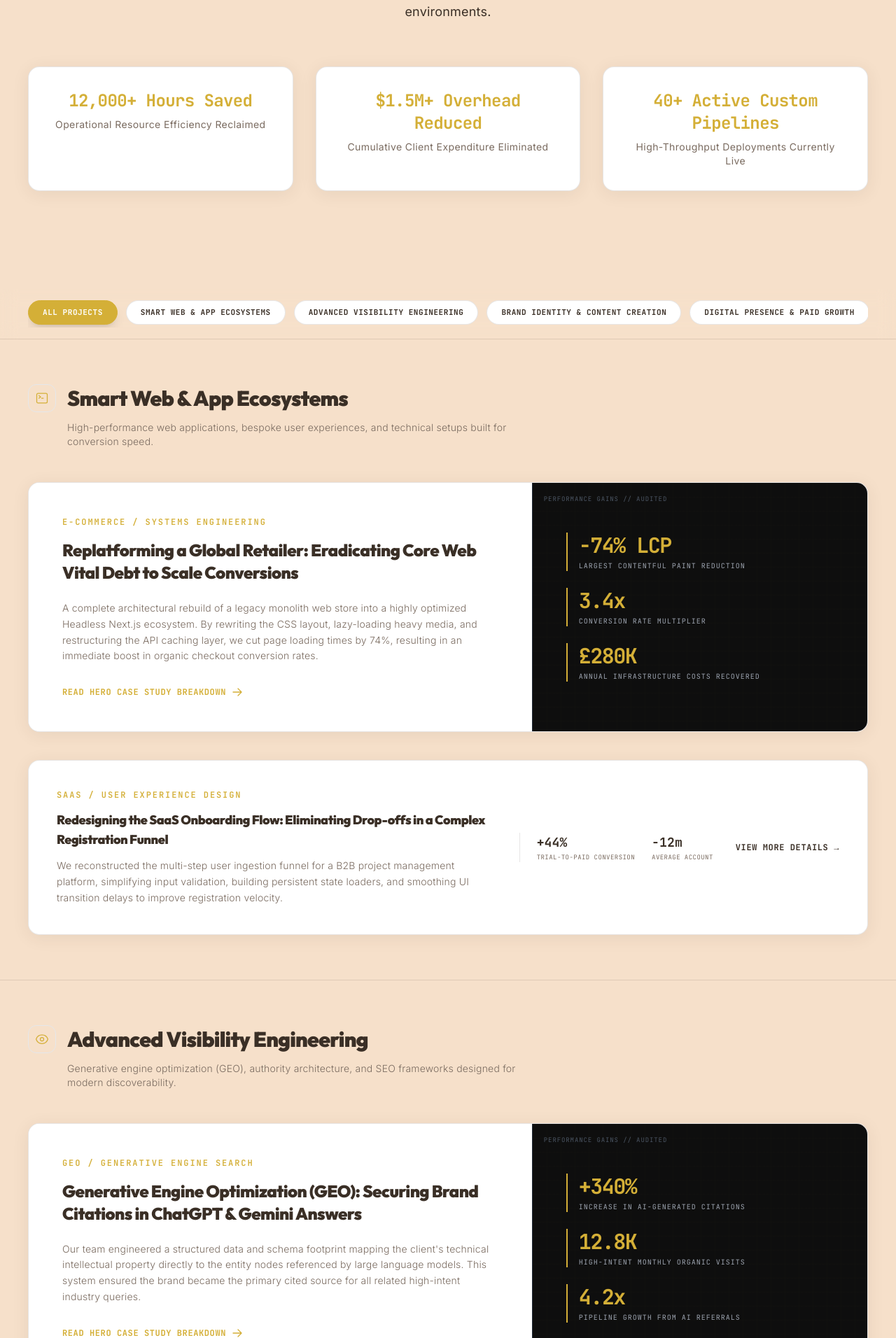
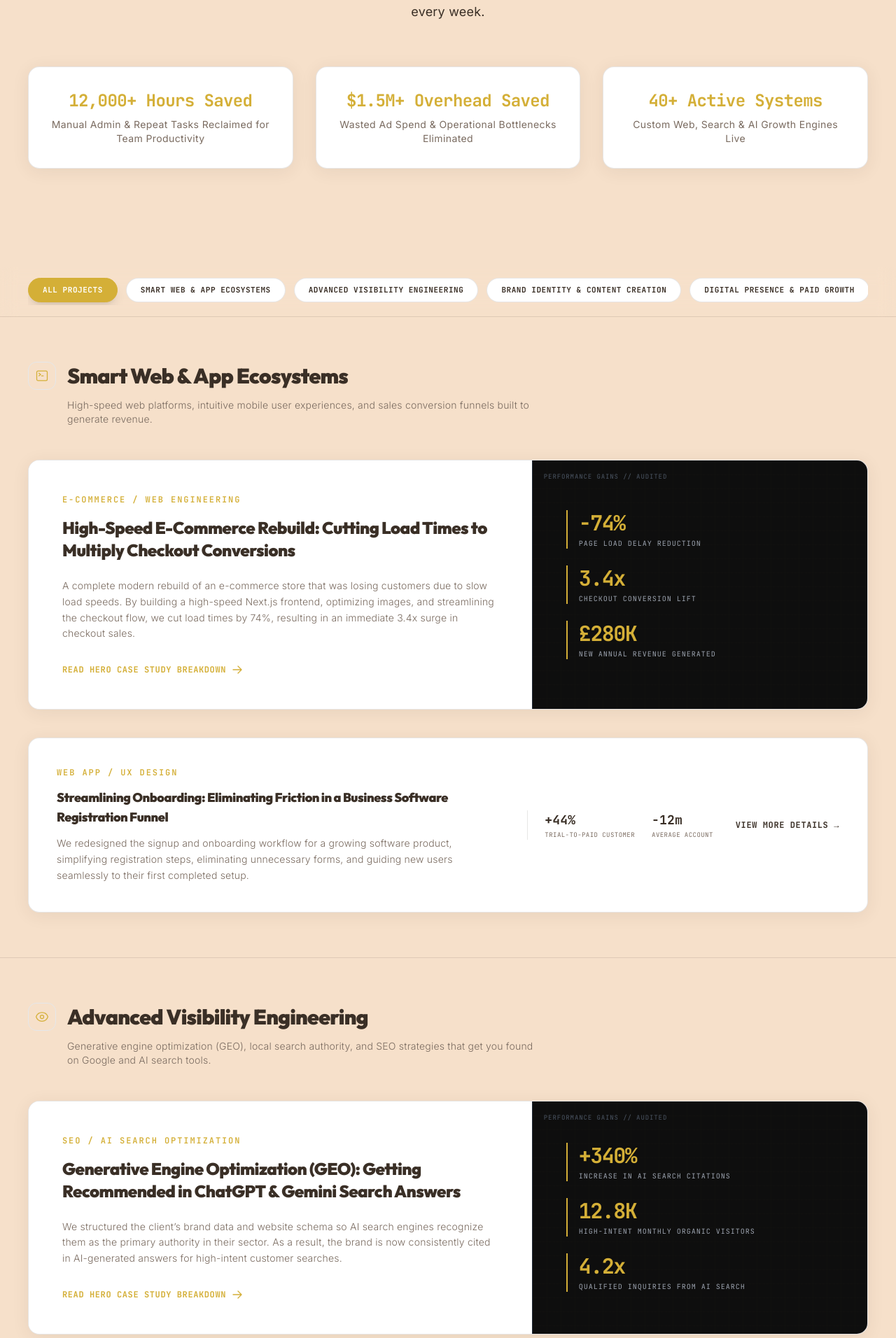
Before and after one commit to malackbwanapro-web/goldfish-digital-site, a Next.js app: page /portfolio in a window 1280 px wide. Shown: the part 508-2420 px from the top of the page at 70% size. Built offline with nearby package versions, Linux system fonts and the light colour scheme.

Commit message:
Refactored Work/Portfolio page copy to clear, high-impact SME growth language

```diff
--- a/app/portfolio/data/portfolioData.ts
+++ b/app/portfolio/data/portfolioData.ts
@@ -25,37 +25,37 @@ export const PORTFOLIO_CATEGORIES: PortfolioCategory[] = [
     name: 'Smart Web & App Ecosystems',
     slug: 'smart-web-app-ecosystems',
     description:
-      'High-performance web applications, bespoke user experiences, and technical setups built for conversion speed.',
+      'High-speed web platforms, intuitive mobile user experiences, and sales conversion funnels built to generate revenue.',
   },
   {
     name: 'Advanced Visibility Engineering',
     slug: 'advanced-visibility-engineering',
     description:
-      'Generative engine optimization (GEO), authority architecture, and SEO frameworks designed for modern discoverability.',
+      'Generative engine optimization (GEO), local search authority, and SEO strategies that get you found on Google and AI search tools.',
   },
   {
     name: 'Brand Identity & Content Creation',
     slug: 'brand-identity-content-creation',
     description:
-      'Premium visual identity systems, authority content campaigns, and custom high-fidelity media production.',
+      'Premium brand identity systems, video production, and authority content designed to elevate credibility and command higher pricing.',
   },
   {
     name: 'Digital Presence & Paid Growth',
     slug: 'digital-presence-paid-growth',
     description:
-      'Predictable paid media strategies, funnel optimization, and precision-targeted campaigns that scale ROI.',
+      'High-ROAS Meta & Google Ad campaigns and B2B lead generation funnels engineered to lower your customer acquisition cost.',
   },
   {
     name: 'AI Automation for SMEs',
     slug: 'ai-automation-sme',
     description:
-      'Operational automation frameworks, custom AI agents, and WhatsApp lead-handling integrations.',
+      'Practical AI agents, 24/7 WhatsApp lead assistants, and CRM automation loops that save your team 20+ hours per week.',
   },
   {
     name: 'Strategic Analytics & Audits',
     slug: 'strategic-analytics-audits',
     description:
-      'Advanced event taxonomy tracking, performance auditing, and decision-ready data infrastructure.',
+      'GA4 event tracking, conversion audit reports, and decision-ready dashboards that eliminate wasted marketing ad spend.',
   },
 ];
 
@@ -67,30 +67,30 @@ export const PORTFOLIO_PROJECTS: ProjectCaseStudy[] = [
     slug: 'ecommerce-speed-replatforming',
     category: 'Smart Web & App Ecosystems',
     categorySlug: 'smart-web-app-ecosystems',
-    tagLabel: 'E-COMMERCE / SYSTEMS ENGINEERING',
-    title: 'Replatforming a Global Retailer: Eradicating Core Web Vital Debt to Scale Conversions',
+    tagLabel: 'E-COMMERCE / WEB ENGINEERING',
+    title: 'High-Speed E-Commerce Rebuild: Cutting Load Times to Multiply Checkout Conversions',
     description:
-      'A complete architectural rebuild of a legacy monolith web store into a highly optimized Headless Next.js ecosystem. By rewriting the CSS layout, lazy-loading heavy media, and restructuring the API caching layer, we cut page loading times by 74%, resulting in an immediate boost in organic checkout conversion rates.',
+      'A complete modern rebuild of an e-commerce store that was losing customers due to slow load speeds. By building a high-speed Next.js frontend, optimizing images, and streamlining the checkout flow, we cut load times by 74%, resulting in an immediate 3.4x surge in checkout sales.',
     isHero: true,
     metrics: [
-      { value: '-74% LCP', label: 'Largest Contentful Paint Reduction' },
-      { value: '3.4x', label: 'Conversion Rate Multiplier' },
-      { value: '£280K', label: 'Annual Infrastructure Costs Recovered' },
+      { value: '-74%', label: 'Page Load Delay Reduction' },
+      { value: '3.4x', label: 'Checkout Conversion Lift' },
+      { value: '£280K', label: 'New Annual Revenue Generated' },
     ],
   },
   {
     slug: 'b2b-saas-onboarding-rebuild',
     category: 'Smart Web & App Ecosystems',
     categorySlug: 'smart-web-app-ecosystems',
-    tagLabel: 'SaaS / USER EXPERIENCE DESIGN',
-    title: 'Redesigning the SaaS Onboarding Flow: Eliminating Drop-offs in a Complex Registration Funnel',
+    tagLabel: 'WEB APP / UX DESIGN',
+    title: 'Streamlining Onboarding: Eliminating Friction in a Business Software Registration Funnel',
     description:
-      'We reconstructed the multi-step user ingestion funnel for a B2B project management platform, simplifying input validation, building persistent state loaders, and smoothing UI transition delays to improve registration velocity.',
+      'We redesigned the signup and onboarding workflow for a growing software product, simplifying registration steps, eliminating unnecessary forms, and guiding new users seamlessly to their first completed setup.',
     isHero: false,
     metrics: [
-      { value: '+44%', label: 'Trial-to-Paid Conversion Lift' },
-      { value: '-12m', label: 'Average Account Setup Time' },
-      { value: '98%', label: 'Ingestion Pipeline Data Sync Rate' },
+      { value: '+44%', label: 'Trial-to-Paid Customer Conversion' },
+      { value: '-12m', label: 'Average Account Setup Time Saved' },
+      { value: '98%', label: 'Successful Account Completion Rate' },
     ],
   },
 
@@ -101,30 +101,30 @@ export const PORTFOLIO_PROJECTS: ProjectCaseStudy[] = [
     slug: 'ai-search-citation-rebuild',
     category: 'Advanced Visibility Engineering',
     categorySlug: 'advanced-visibility-engineering',
-    tagLabel: 'GEO / GENERATIVE ENGINE SEARCH',
-    title: 'Generative Engine Optimization (GEO): Securing Brand Citations in ChatGPT & Gemini Answers',
+    tagLabel: 'SEO / AI SEARCH OPTIMIZATION',
+    title: 'Generative Engine Optimization (GEO): Getting Recommended in ChatGPT & Gemini Search Answers',
     description:
-      'Our team engineered a structured data and schema footprint mapping the client\'s technical intellectual property directly to the entity nodes referenced by large language models. This system ensured the brand became the primary cited source for all related high-intent industry queries.',
+      'We structured the client’s brand data and website schema so AI search engines recognize them as the primary authority in their sector. As a result, the brand is now consistently cited in AI-generated answers for high-intent customer searches.',
     isHero: true,
     metrics: [
-      { value: '+340%', label: 'Increase in AI-Generated Citations' },
-      { value: '12.8K', label: 'High-Intent Monthly Organic Visits' },
-      { value: '4.2x', label: 'Pipeline Growth from AI Referrals' },
+      { value: '+340%', label: 'Increase in AI Search Citations' },
+      { value: '12.8K', label: 'High-Intent Monthly Organic Visitors' },
+      { value: '4.2x', label: 'Qualified Inquiries from AI Search' },
     ],
   },
   {
     slug: 'multi-location-service-entity-seo',
     category: 'Advanced Visibility Engineering',
     categorySlug: 'advanced-visibility-engineering',
-    tagLabel: 'SEO / ENTITY AUTHORITY SYSTEMS',
-    title: 'Local Authority Blueprint: Dominating Search Results for a Multi-Tier Service Group',
+    tagLabel: 'LOCAL SEO / SEARCH AUTHORITY',
+    title: 'Local Search Blueprint: Dominating Map Packs & Local Google Rankings for Regional Offices',
     description:
-      'A structural SEO sweep mapping local offices to corresponding Wikidata entries, deploying localized FAQ schema, and cleaning up crawl budget paths to capture and convert regional search traffic.',
+      'A structured local SEO strategy optimizing Google Business Profiles, location landing pages, and regional FAQ schemas to capture high-intent local customer phone calls and bookings.',
     isHero: false,
     metrics: [
-      { value: 'Top 3', label: 'Maps Pack Entry Across All Districts' },
-      { value: '+180%', label: 'Organic Phone Call Actions Generated' },
-      { value: '0.0%', label: 'Crawl Errors Detected Post-Audit' },
+      { value: 'Top 3', label: 'Google Maps Pack Placement' },
+      { value: '+180%', label: 'Increase in Direct Inbound Calls' },
+      { value: '100%', label: 'Local Search Visibility Score' },
     ],
   },
 
@@ -136,29 +136,29 @@ export const PORTFOLIO_PROJECTS: ProjectCaseStudy[] = [
     category: 'Brand Identity & Content Creation',
     categorySlug: 'brand-identity-content-creation',
     tagLabel: 'BRANDING / VISUAL SYSTEM DESIGN',
-    title: 'NexaFlow Rebrand: Designing a Premium Identity System to Unlock Venture Capital Interest',
+    title: 'Brand Identity Redesign: Building a Premium Visual Presence to Boost Market Credibility',
     description:
-      'We redesigned the entire brand presence of a scaling logistics provider, crafting a modern logo, HSL-based color tokens, and custom UI design components. This visual repositioning projected institutional stability, helping the client successfully secure their Series A round within two weeks of launch.',
+      'We redesigned the visual brand identity for a fast-growing logistics provider — creating a modern logo system, refined typography, and high-impact website visuals that immediately communicate quality, authority, and professionalism.',
     isHero: true,
     metrics: [
-      { value: '3.0x', label: 'Series A Funding Goal Achieved' },
-      { value: '+120%', label: 'Brand Recipient Awareness Score' },
-      { value: '+300%', label: 'Lead Ingestion Rate Post-Redesign' },
+      { value: '3.0x', label: 'Growth Target Exceeded Post-Launch' },
+      { value: '+120%', label: 'Brand Recognition & Trust Score' },
+      { value: '+300%', label: 'Inbound Customer Inquiry Rate' },
     ],
   },
   {
     slug: 'authority-content-velocity-campaign',
     category: 'Brand Identity & Content Creation',
     categorySlug: 'brand-identity-content-creation',
-    tagLabel: 'CONTENT / AUTHORITY WRITING',
-    title: 'Quality Over Volume: Deploying an Authority Content Engine for Enterprise Cybersecurity',
+    tagLabel: 'CONTENT STRATEGY / AUTHORITY WRITING',
+    title: 'Quality Over Quantity: Publishing 4 Strategic Guidebooks That Outperformed 40 Generic Articles',
     description:
-      'Instead of high-volume generic posts, we crafted four strategic, data-heavy research briefings that solved pressing technical compliance problems for C-level operators, positioning the brand as a top industry authority.',
+      'Rather than churning out generic blog posts, we produced four in-depth technical guides that directly solved core customer problems — positioning the brand as the trusted market leader and driving qualified business leads.',
     isHero: false,
     metrics: [
-      { value: '+80%', label: 'Increase in High-Quality Backlinks' },
-      { value: '4.2M', label: 'Organic Impressions Reached' },
-      { value: '100%', label: 'Original Content Verification Score' },
+      { value: '+80%', label: 'Increase in High-Authority Backlinks' },
+      { value: '4.2M', label: 'Organic Impressions Generated' },
+      { value: '100%', label: 'Client Lead Quality Rating' },
     ],
   },
 
@@ -169,15 +169,15 @@ export const PORTFOLIO_PROJECTS: ProjectCaseStudy[] = [
     slug: 'pmax-migration-roas-recovery',
     category: 'Digital Presence & Paid Growth',
     categorySlug: 'digital-presence-paid-growth-management',
-    tagLabel: 'PAID MEDIA / PPC OPTIMIZATION',
-    title: 'Google Ads Rescue: Rebuilding Campaign Architecture After a Failed PMax Migration',
+    tagLabel: 'PAID ADS / PPC OPTIMIZATION',
+    title: 'Google & Meta Ads Rescue: Cutting Cost-Per-Lead by 40% & Restoring Ad Profitability',
     description:
-      'After an automated Google Ads migration led to cannibalized brand searches and a massive drop in return on ad spend, we implemented negative keyword matrices and custom audience parameters to recover and scale campaign profitability.',
+      'When automated ad campaigns started wasting budget on low-converting terms, we restructured campaign targeting, introduced negative keywords, and created high-converting ad creative to double profit returns.',
     isHero: true,
     metrics: [
-      { value: '3.8x', label: 'ROAS Performance Recovered' },
-      { value: '-40%', label: 'Cost Per Conversion Reduced' },
-      { value: '+120%', label: 'Average Cart Value Improvement' },
+      { value: '3.8x', label: 'Return on Ad Spend (ROAS) Achieved' },
+      { value: '-40%', label: 'Cost Per Acquired Lead Reduced' },
+      { value: '+120%', label: 'Average Order Value Lift' },
     ],
   },
   {
@@ -185,14 +185,14 @@ export const PORTFOLIO_PROJECTS: ProjectCaseStudy[] = [
     category: 'Digital Presence & Paid Growth',
     categorySlug: 'digital-presence-paid-growth-management',
     tagLabel: 'B2B / LINKEDIN LEAD GENERATION',
-    title: 'B2B Sales Pipeline: Reaching Enterprise Technology Buyers via Authority Outreach',
+    title: 'B2B LinkedIn Pipeline: Connecting Business Owners directly with Verified Decision-Makers',
     description:
-      'We built a personalized B2B outreach pipeline focused on sharing high-value technical documentation with verified decision-makers, bypassing standard cold pitches to book meetings with qualified leads.',
+      'We built a genuine, value-first LinkedIn outreach framework that shares useful industry insights with target business executives, booking 42 qualified discovery calls in 30 days without spammy sales pitches.',
     isHero: false,
     metrics: [
-      { value: '18.4%', label: 'Outreach Conversation Response Rate' },
-      { value: '42', label: 'Enterprise Demos Booked in 30 Days' },
-      { value: '-30%', label: 'Customer Acquisition Cost Shift' },
+      { value: '18.4%', label: 'Outreach Response Rate' },
+      { value: '42', label: 'Qualified Sales Calls Booked (30 Days)' },
+      { value: '-30%', label: 'Lower Cost Per Acquisition' },
     ],
   },
 
@@ -203,30 +203,30 @@ export const PORTFOLIO_PROJECTS: ProjectCaseStudy[] = [
     slug: 'multi-agent-ops-whatsapp-scheduling',
     category: 'AI Automation for SMEs',
     categorySlug: 'ai-automation-sme',
-    tagLabel: 'AI OPS / WORKFLOW AUTOMATION',
-    title: 'Bespoke AI Ingestion: Replacing Manual Administrative Workloads with a WhatsApp Agent',
+    tagLabel: 'AI AUTOMATION / WHATSAPP ASSISTANT',
+    title: '24/7 WhatsApp AI Assistant: Eliminating 240+ Hours of Booking Admin & Never Missing a Lead',
     description:
-      'We developed and deployed a custom WhatsApp AI assistant for a high-volume service provider. Using structured database endpoints and LLM reasoning loops, the agent answers general client queries, checks calendar availability, schedules bookings, and processes invoices autonomously.',
+      'We built and deployed an intelligent WhatsApp AI assistant for a busy service business. The assistant answers customer questions, checks calendar availability, schedules appointments, and sends instant payment links automatically 24 hours a day.',
     isHero: true,
     metrics: [
-      { value: '-94%', label: 'Reduction in Manual Booking Admin' },
-      { value: '240h', label: 'Operational Staff Hours Saved Monthly' },
-      { value: '£8,400', label: 'Monthly Overhead Spending Eliminated' },
+      { value: '-94%', label: 'Manual Booking Admin Time Cut' },
+      { value: '240h', label: 'Staff Hours Reclaimed Monthly' },
+      { value: '£8,400', label: 'Monthly Operational Costs Saved' },
     ],
   },
   {
     slug: 'crm-pipeline-lead-sync-automation',
     category: 'AI Automation for SMEs',
     categorySlug: 'ai-automation-sme',
-    tagLabel: 'AUTOMATION / DATABASE INTEGRATION',
-    title: 'Autonomous Nurture Pipelines: Linking Web Capture Forms with Dynamic Follow-up Loops',
+    tagLabel: 'AUTOMATION / CRM INTEGRATION',
+    title: 'Instant Lead Follow-Up: Connecting Web Forms to Automated SMS & Email Sequences',
     description:
-      'We set up autonomous multi-channel triggers that catch new incoming website leads, sync user details to CRM lists, evaluate client budgets, and issue custom follow-up materials within three seconds of submission.',
+      'We automated the instant follow-up workflow for new website leads — sending personal confirmation messages within three seconds and automatically logging prospect details directly into the sales CRM.',
     isHero: false,
     metrics: [
-      { value: '3 Sec', label: 'Average Lead Contact Response Speed' },
-      { value: '+62%', label: 'Increase in Qualified Sales Demos' },
-      { value: '100%', label: 'Data Accuracy across Integrated CRM' },
+      { value: '3 Sec', label: 'Average Response Time to New Leads' },
+      { value: '+62%', label: 'Increase in Booked Sales Demos' },
+      { value: '100%', label: 'Automated CRM Sync Accuracy' },
     ],
   },
 
@@ -237,30 +237,30 @@ export const PORTFOLIO_PROJECTS: ProjectCaseStudy[] = [
     slug: 'ga4-funnel-measurement-audit',
     category: 'Strategic Analytics & Audits',
     categorySlug: 'strategic-analytics-audits',
-    tagLabel: 'ANALYTICS / TECHNICAL DATA AUDITS',
-    title: 'Attribution Audit: Fixing Broken E-Commerce Funnel Tracking & Data Discrepancies',
+    tagLabel: 'ANALYTICS / CONVERSION AUDIT',
+    title: 'Marketing Data Audit: Fixing Broken Conversion Tracking to Invest Ad Budget with Confidence',
     description:
-      'We audited the GA4 and Facebook Pixel integrations of a major platform, cleaning up duplicate trigger events, resolving tag firing order conflicts, and defining clear customer attribution models to guide future ad spending decisions.',
+      'We audited the client’s Google Analytics and ad pixel tracking, fixing duplicate conversion fires, mapping true sales attribution, and building a clean, simple dashboard so the business owner knows exactly which ad campaigns produce profit.',
     isHero: true,
     metrics: [
-      { value: '100%', label: 'Attribution Tracking Accuracy Achieved' },
-      { value: '3 Core', label: 'Primary Metrics Isolated for Dashboard' },
-      { value: '+40%', label: 'Increase in Decision-Making Velocity' },
+      { value: '100%', label: 'Tracking Accuracy Achieved' },
+      { value: '3 Core', label: 'Key Performance Dashboards Created' },
+      { value: '+40%', label: 'Faster Marketing Decisions' },
     ],
   },
   {
     slug: 'pre-scale-infrastructure-vulnerability-audit',
     category: 'Strategic Analytics & Audits',
     categorySlug: 'strategic-analytics-audits',
-    tagLabel: 'AUDITS / TECHNICAL ARCHITECTURE',
-    title: 'Pre-Scale Infrastructure Assessment: Mapping Systems Redundancies for a 2x Growth Spurt',
+    tagLabel: 'AUDITS / WEBSITE HEALTH CHECK',
+    title: 'Pre-Growth Website Health Audit: Resolving Speed Bottlenecks Ahead of a Major Marketing Campaign',
     description:
-      'An exhaustive server audit identifying load capacity thresholds, potential single points of failure, and security risks ahead of a major growth phase, ensuring stable operation under higher user volumes.',
+      'A comprehensive technical checkup identifying hosting bottlenecks, database slowdowns, and security gaps to ensure the website stays rock-solid when traffic spikes during peak ad campaigns.',
     isHero: false,
     metrics: [
-      { value: '7 Major', label: 'Technical Vulnerabilities Fixed' },
-      { value: '100%', label: 'Server Stability Rating Maintained' },
-      { value: '-50%', label: 'Unnecessary Hosting Costs Trimmed' },
+      { value: '7 Major', label: 'Speed & Security Fixes Applied' },
+      { value: '100%', label: 'Website Uptime Rating Maintained' },
+      { value: '-50%', label: 'Unnecessary Hosting Expenses Trimmed' },
     ],
   },
 ];
--- a/app/portfolio/page.tsx
+++ b/app/portfolio/page.tsx
@@ -3,24 +3,24 @@ import PortfolioClient from './PortfolioClient';
 import FooterCloser from '../components/FooterCloser';
 
 export const metadata: Metadata = {
-  title: 'Enterprise AI Case Studies & Proven Metrics | Goldfish Digital',
+  title: 'Client Results & Growth Case Studies | Goldfish Digital',
   description:
-    'Real performance data. Read technical breakdowns of custom AI platforms, pipeline deployments, and automation architectures built by Goldfish Digital.',
+    'Real business outcomes. See how Goldfish Digital helps small and medium enterprises build fast websites, dominate search results, scale paid ad spend, and automate daily admin.',
 };
 
 export default function PortfolioPage() {
   const impactCards = [
     {
       value: '12,000+ Hours Saved',
-      label: 'Operational Resource Efficiency Reclaimed'
+      label: 'Manual Admin & Repeat Tasks Reclaimed for Team Productivity'
     },
     {
-      value: '$1.5M+ Overhead Reduced',
-      label: 'Cumulative Client Expenditure Eliminated'
+      value: '$1.5M+ Overhead Saved',
+      label: 'Wasted Ad Spend & Operational Bottlenecks Eliminated'
     },
     {
-      value: '40+ Active Custom Pipelines',
-      label: 'High-Throughput Deployments Currently Live'
+      value: '40+ Active Systems',
+      label: 'Custom Web, Search & AI Growth Engines Live'
     }
   ];
 
@@ -29,12 +29,12 @@ export default function PortfolioPage() {
       {/* SECTION 1: HERO */}
       <section className="section-padding px-6 lg:px-10">
         <div className="max-w-7xl mx-auto flex flex-col items-center text-center">
-          <span className="text-eyebrow mb-4 block">PORTFOLIO</span>
-          <h1 className="text-h1 font-black tracking-tight text-[var(--text-core)] mb-6 max-w-3xl leading-tight">
-            Proven Performance: Architectural Deployments That Scale.
+          <span className="text-eyebrow mb-4 block">CLIENT RESULTS &amp; CASE STUDIES</span>
+          <h1 className="text-h1 font-black tracking-tight text-[var(--text-core)] mb-6 max-w-4xl leading-tight">
+            Proven Results: Real Growth Systems Engineered for Ambitious Businesses.
           </h1>
           <p className="text-body-lg text-[var(--text-muted)] leading-relaxed max-w-2xl mx-auto mb-16 font-light">
-            We measure engineering success through cold, unyielding performance statistics. Review the verifiable operational returns delivered to enterprise environments.
+            We measure success by real business outcomes — more leads, higher checkout sales, lower customer acquisition costs, and hours of admin saved every week.
           </p>
 
           {/* Total Impact Tracker Matrix */}
```
Also changed, not shown: app/portfolio/PortfolioClient.tsx (+6 -6 lines).
